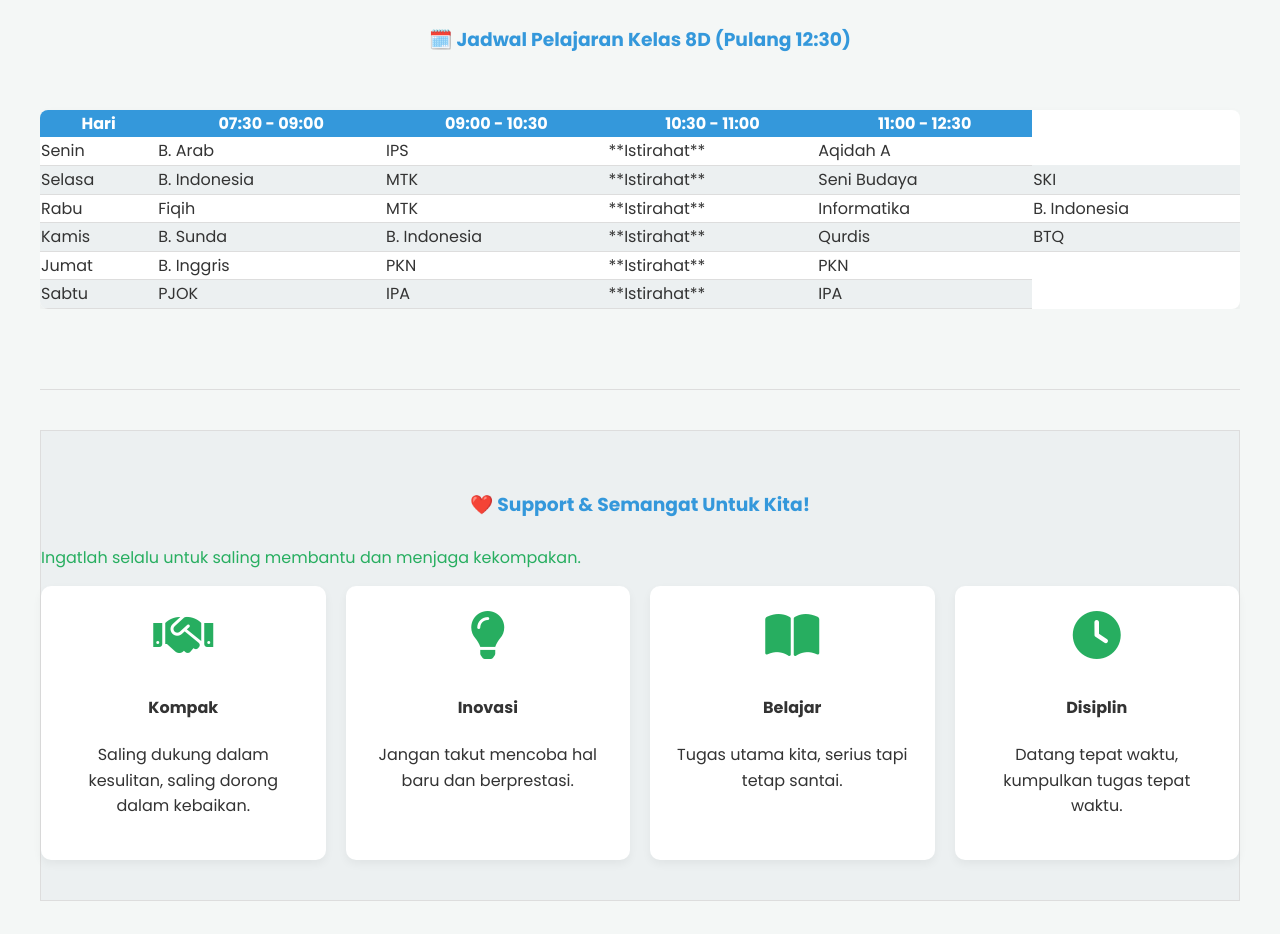
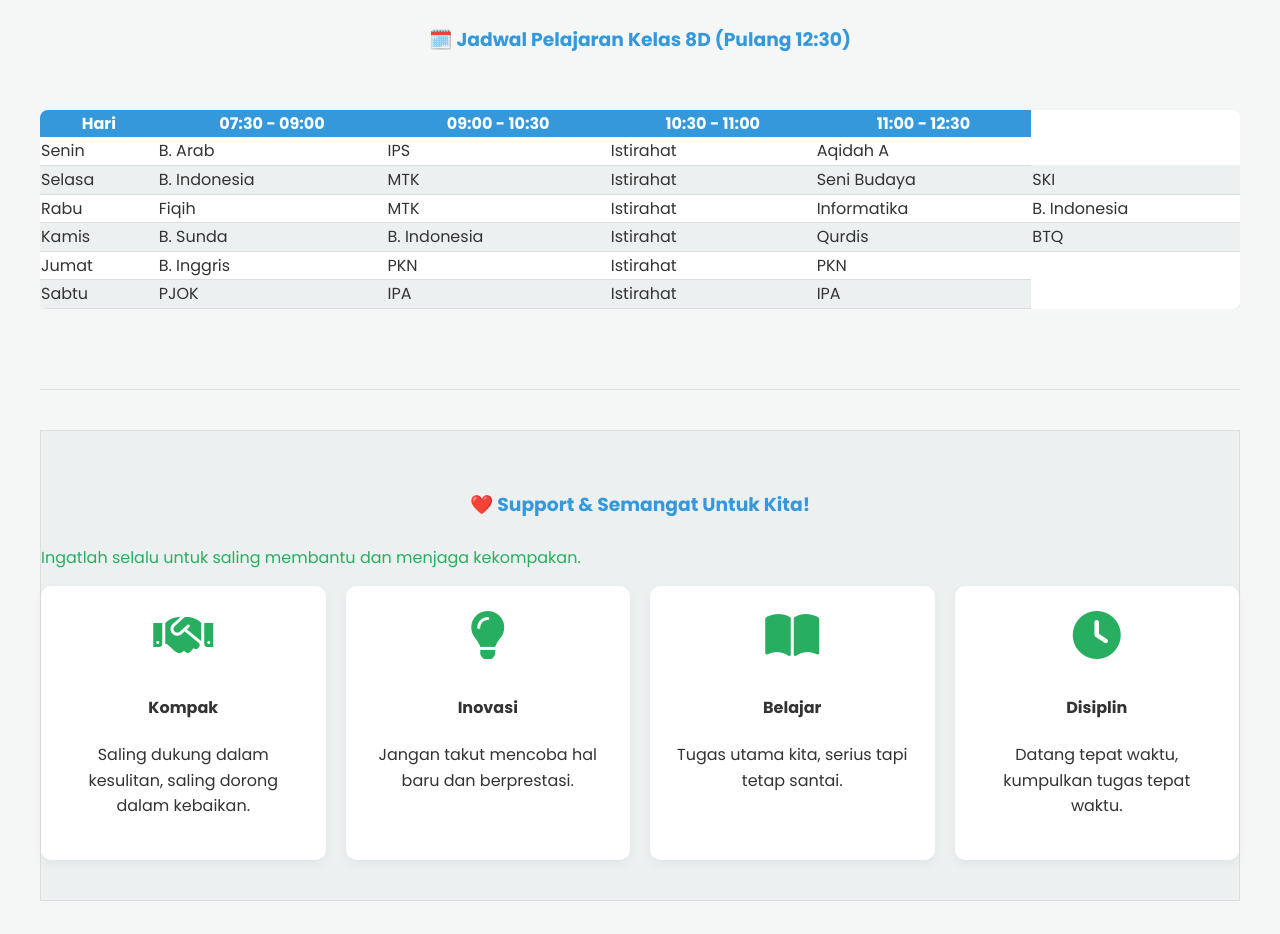
Before and after one commit to arilmaker/Class-8D, a plain HTML site: page index.html in a window 1280 px wide. Shown: the part 1280-2214 px from the top of the page. Drawn offline with Linux system fonts and the light colour scheme.

Commit message:
Update index.html

```diff
--- a/index.html
+++ b/index.html
@@ -426,14 +426,14 @@
                             <td>Senin</td>
                             <td>B. Arab</td>
                             <td>IPS</td>
-                            <td>**Istirahat**</td>
+                            <td>Istirahat</td>
                             <td>Aqidah A</td>
                         </tr>
                         <tr>
                             <td>Selasa</td>
                             <td>B. Indonesia</td>
                             <td>MTK</td>
-                            <td>**Istirahat**</td>
+                            <td>Istirahat</td>
                             <td>Seni Budaya</td>
                             <td>SKI</td>
                         </tr>
@@ -441,7 +441,7 @@
                             <td>Rabu</td>
                             <td>Fiqih</td>
                             <td>MTK</td>
-                            <td>**Istirahat**</td>
+                            <td>Istirahat</td>
                             <td>Informatika</td>
                             <td>B. Indonesia</td>
                         </tr>
@@ -449,7 +449,7 @@
                             <td>Kamis</td>
                             <td>B. Sunda</td>
                             <td>B. Indonesia</td>
-                            <td>**Istirahat**</td>
+                            <td>Istirahat</td>
                             <td>Qurdis</td>
                              <td>BTQ</td>
                         </tr>
@@ -457,14 +457,14 @@
                             <td>Jumat</td>
                             <td>B. Inggris</td>
                             <td>PKN</td>
-                            <td>**Istirahat**</td>
+                            <td>Istirahat</td>
                             <td>PKN</td>
                         </tr>
                         <tr>
                             <td>Sabtu</td>
                             <td>PJOK</td>
                             <td>IPA</td>
-                            <td>**Istirahat**</td>
+                            <td>Istirahat</td>
                             <td>IPA</td>
                         </tr>
                     </tbody>
```
